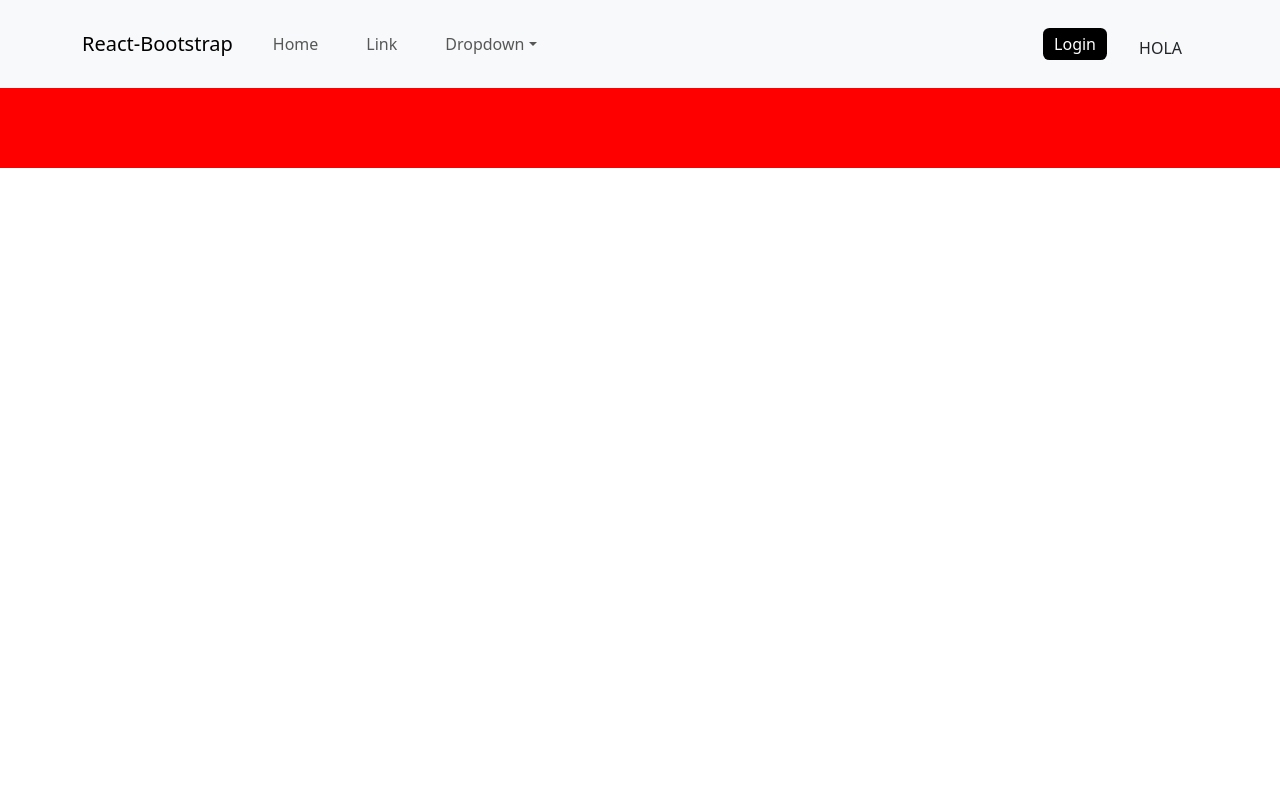
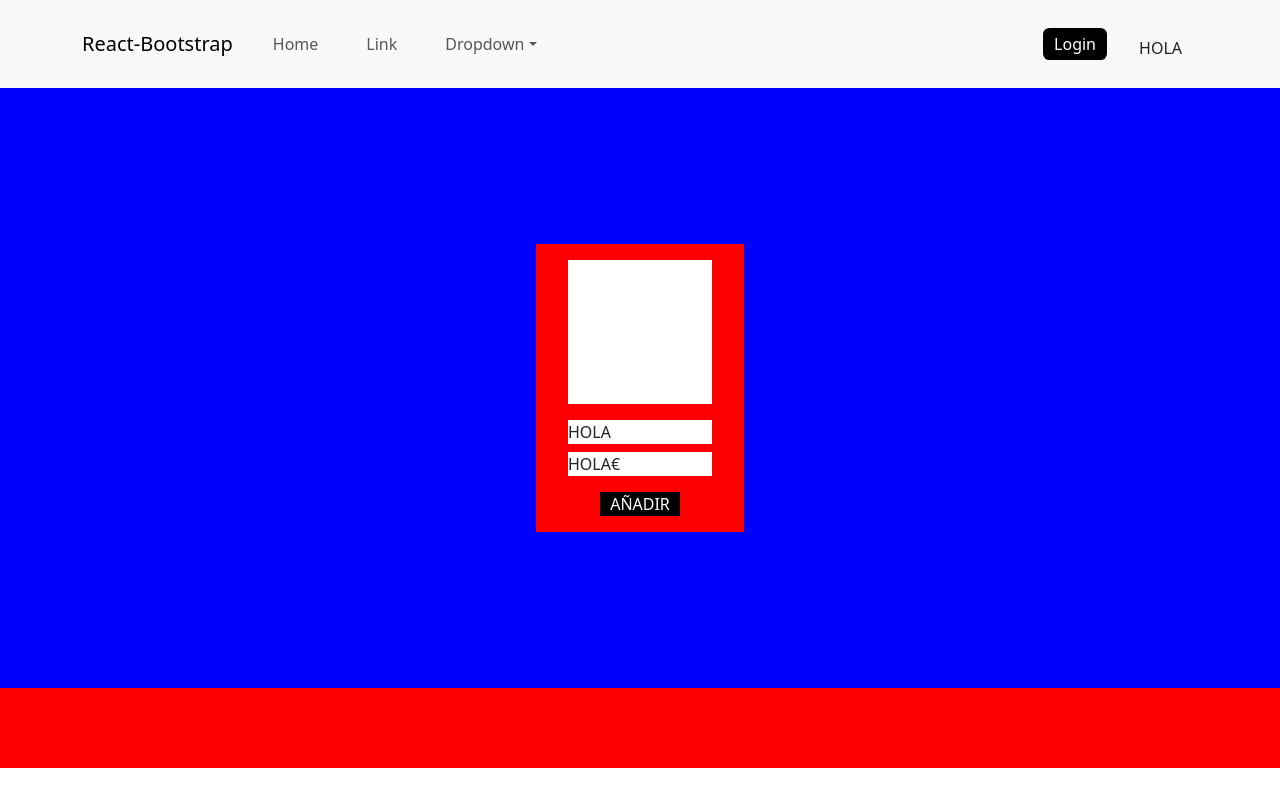
Before and after one commit to AlejandroCabezaCarsi/jewelry-FINAL_PROJECT-FRONTEND-REACT, a React (Vite) app: page /AllProducts in a window 1280 px wide. Built offline with nearby package versions, Linux system fonts and the light colour scheme; the HTML template or start-up script is replaced by a standard one.

Commit message:
[FEAT] Created AllProduct view and ProductCard. Not finished

```diff
--- /dev/null
+++ b/src/common/ProductCard/ProductCard.css
@@ -0,0 +1,30 @@
+.productCardDesign{
+    width: 13em;
+    height: auto;
+    background-color: red;
+
+}
+
+.productCardImage{
+    width: 9em;
+    height: 9em;
+    background-color: white;
+}
+
+.productCardName{
+    width: 9em;
+    height: auto;
+    background-color: white;
+}
+.productCardPrice{
+    width: 9em;
+    height: auto;
+    background-color: white;
+}
+
+.addToCartButton{
+    width: 5em;
+    height: auto;
+    background-color: black;
+    color: white;
+}
--- /dev/null
+++ b/src/common/ProductCard/ProductCard.jsx
@@ -0,0 +1,39 @@
+import React from "react";
+import "./ProductCard.css";
+import { Col, Container, Row } from "react-bootstrap";
+
+export const ProductCard = ({image, name}) => {
+
+    return(
+        <div className="productCardDesign d-flex justify-content-center align-items-center p-3">
+
+            <Container className="">
+                <Row>
+                    <Col xs={10} sm={10} md={10} xl={12} className="d-flex justify-content-center align-items-center mb-3">
+                        <div className="productCardImage">{image}</div>
+                    </Col>
+                </Row>
+
+                <Row>
+                    <Col xs={10} sm={10} md={10} xl={12} className="d-flex justify-content-center align-items-center mb-2">
+
+                        <div className="productCardName">{name}HOLA</div>
+                    </Col>
+                </Row>
+                <Row>
+                    <Col xs={10} sm={10} md={10} xl={12} className="d-flex justify-content-center align-items-center mb-3">
+                        <div className="productCardPrice">{name}HOLA€</div>
+                    </Col>
+                </Row>
+                <Row>
+                        <Col xs={10} sm={10} md={10} xl={12} className="d-flex justify-content-center align-items-center">
+                            <div className="addToCartButton text-center">AÑADIR</div>
+                        </Col>
+                </Row>
+            </Container>
+
+
+        </div>
+    )
+
+}
--- /dev/null
+++ b/src/pages/AllProducts/AllProducts.css
@@ -0,0 +1,8 @@
+.allProductsDesign{
+    max-width: 100vw;
+    min-height: 75vh;
+    background-color: blue;
+    display: flex;
+    align-items: center;
+    justify-content: center;
+}
--- /dev/null
+++ b/src/pages/AllProducts/AllProducts.jsx
@@ -0,0 +1,13 @@
+import React from "react";
+import "./AllProducts.css";
+import { ProductCard } from "../../common/ProductCard/ProductCard";
+
+export const AllProducts = () => {
+
+    return(
+        <div className="allProductsDesign">
+            <ProductCard/>
+        </div>
+    )
+
+}
--- a/src/pages/Body/Body.jsx
+++ b/src/pages/Body/Body.jsx
@@ -11,6 +11,7 @@ import { RestoreAccount } from "../RestoreAccount/RestoreAccount";
 import { UserDetail } from "../UserDetail/UserDetail";
 import { RestoreUserAccount } from "../RestoreUserAccount/RestoreUserAccount";
 import { DestroyAccount } from "../DestroyAccount/DestroyAccount";
+import { AllProducts } from "../AllProducts/AllProducts";
 
 
 export const Body = () => {
@@ -29,6 +30,7 @@ export const Body = () => {
                 <Route path="/UserDetail/:id" element={<UserDetail/>}/>
                 <Route path="/RestoreUserAccount/:id" element={<RestoreUserAccount/>}/>
                 <Route path="/DestroyAccount/:id" element={<DestroyAccount/>}/>
+                <Route path="/AllProducts" element={<AllProducts/>}/>
 
             </Routes>
         </>
```
